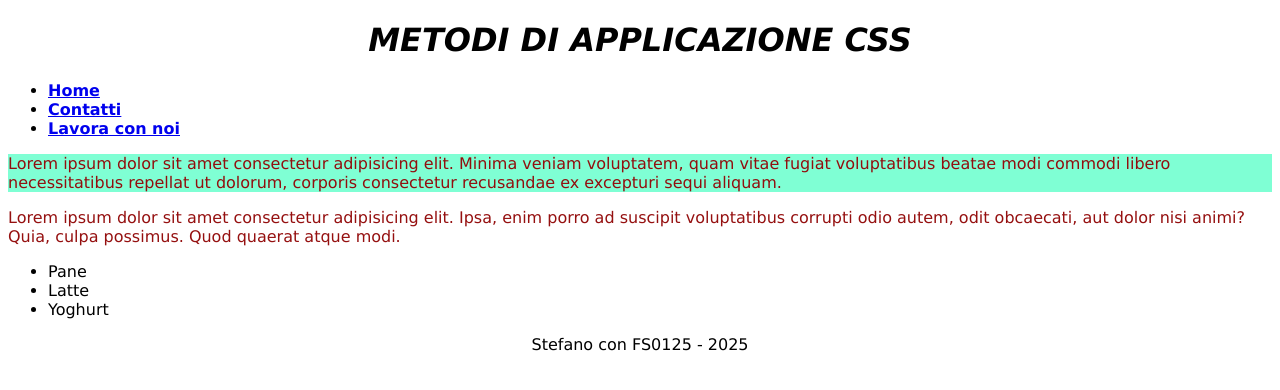
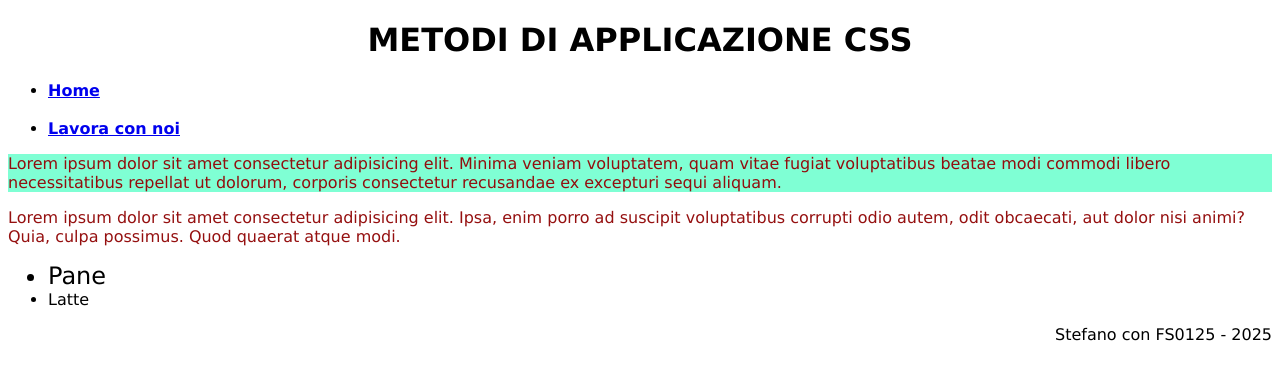
Before and after one commit to irvelervel/W1-D3, a plain HTML site: page index.html in a window 1280 px wide. Drawn offline with Linux system fonts and the light colour scheme.

Commit message:
explores more CSS selectors

```diff
--- a/assets/css/style.css
+++ b/assets/css/style.css
@@ -1,5 +1,10 @@
 /* 3) CSS ESTERNO */
 
+h1 {
+  font-style: italic;
+}
+
 footer p {
-  text-align: center;
+  text-align: center; /* verrà ignorata in favore della riga successiva! */
+  text-align: right;
 }
--- a/index.html
+++ b/index.html
@@ -26,19 +26,51 @@
       * {
         /* questo è un selettore che prende indiscriminatamente TUTTI i tag! */
       }
+
+      footer p {
+        text-align: left;
+      }
+
+      /* # + id */
+      #second-menu-element {
+        /* display: none; rimuove un elemento dalla pagina */
+        visibility: hidden;
+      }
+
+      nav li {
+        visibility: visible;
+      }
+
+      #yoghurt {
+        /* 100 */
+        font-size: 2em;
+      }
+
+      /* . + class */
+      .bigger {
+        /* 10 */
+        font-size: 1.5em;
+      }
+
+      section #yoghurt {
+        /* 1 + 100 = 101 */
+        display: none;
+      }
     </style>
     <link rel="stylesheet" href="./assets/css/style.css" />
+    <!-- il footer alla fine verrà allineato a DX perchè la riga 34 è l'ultima
+     applicata!  -->
   </head>
   <body>
     <header>
       <!-- SEZIONE DI INTESTAZIONE (titoli, navbar, menu etc.) -->
-      <h1>METODI DI APPLICAZIONE CSS</h1>
+      <h1 style="font-style: normal">METODI DI APPLICAZIONE CSS</h1>
       <nav>
         <ul>
           <li>
             <a href="#">Home</a>
           </li>
-          <li>
+          <li id="second-menu-element">
             <a href="#">Contatti</a>
           </li>
           <li>
@@ -71,9 +103,9 @@
       </section>
       <section>
         <ul>
-          <li>Pane</li>
+          <li class="bigger">Pane</li>
           <li>Latte</li>
-          <li>Yoghurt</li>
+          <li class="bigger" id="yoghurt">Yoghurt</li>
         </ul>
       </section>
     </main>
```
